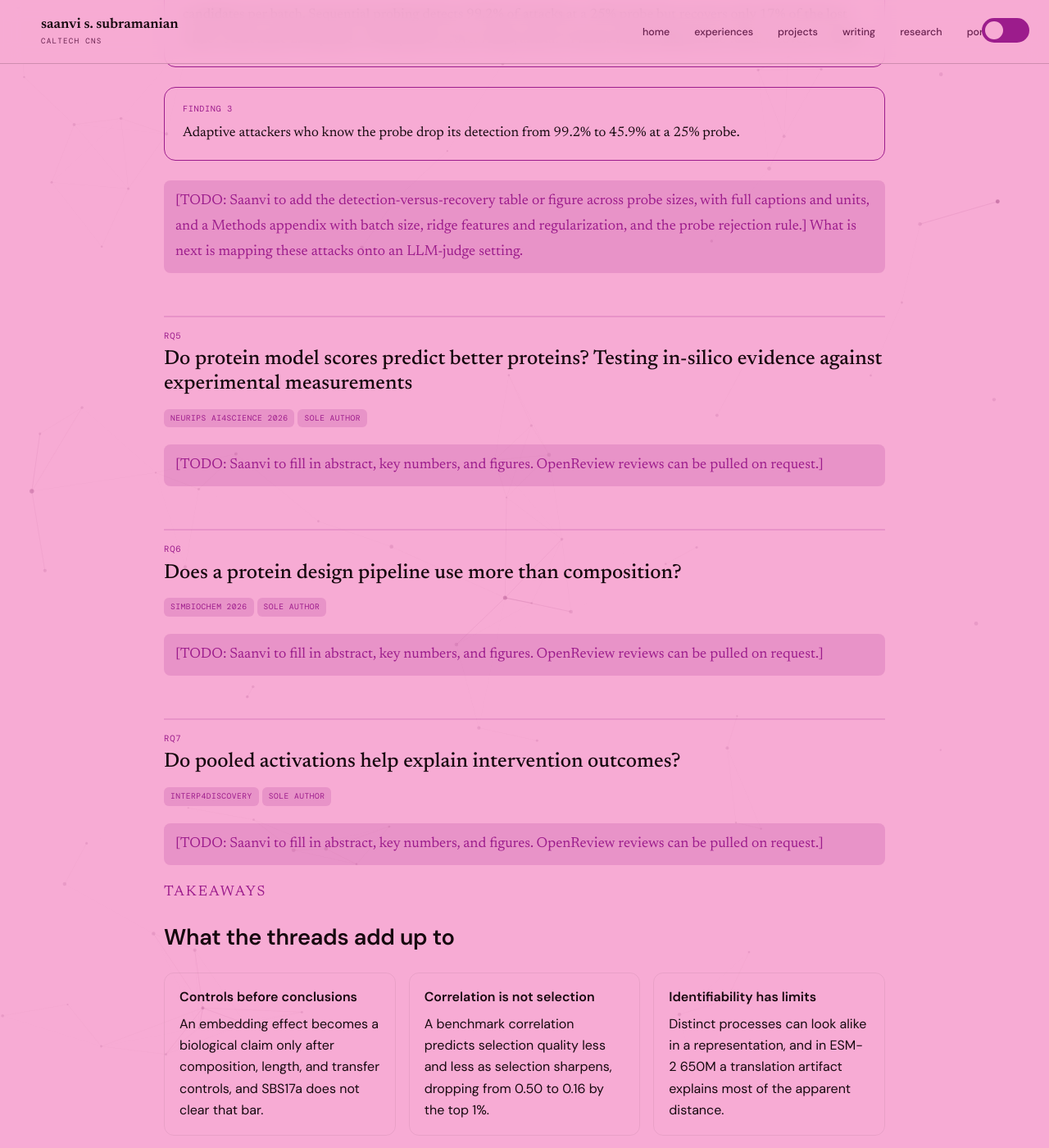
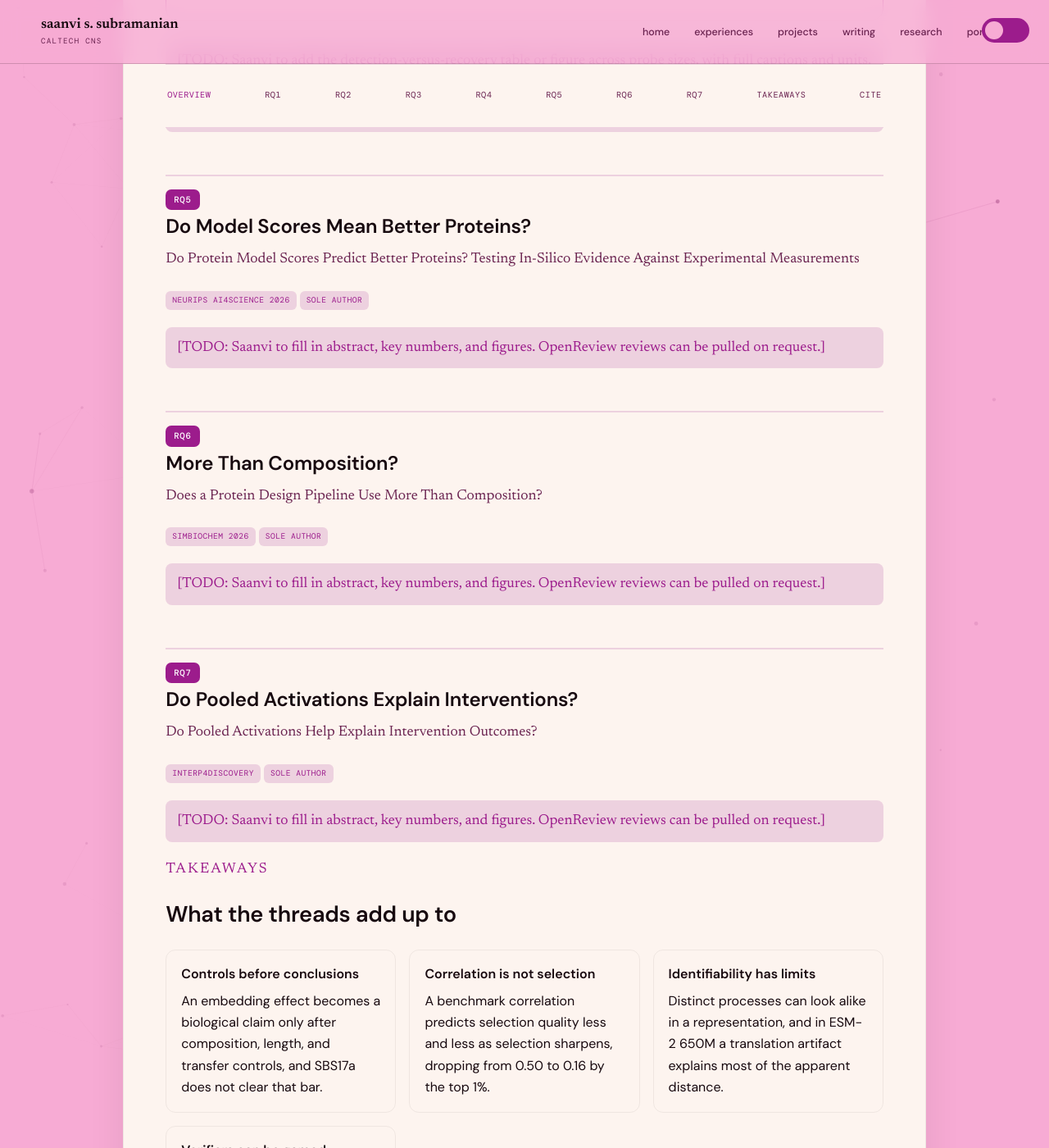
Before and after one commit to saanviiyer/saanviiyer.github.io, a Jekyll site: the page built from pages/proj-protein-language-models.html, in a window 1280 px wide and 1400 px high, scrolled down 10120 px. Shown: the whole window at 82% size. Built offline with Jekyll 4.4.1, drawn with Linux system fonts in a browser that asks for light colours; some web fonts are replaced; some of the changed text lies outside the part shown.

Commit message:
Tighten thread titles, add official-title subtitles, and restyle detail pages after BioMirage: two-column header, sticky section nav, badge headers

```diff
--- a/_layouts/project.html
+++ b/_layouts/project.html
@@ -1,20 +1,58 @@
 ---
 layout: default
 ---
-<article class="bm">
+<article class="pp-wrap" id="top">
+  <div class="bm-head">
+    <div class="bm-head-main">
       <p class="bm-eyebrow"><a href="{{ '/projects/' | relative_url }}">&larr; projects</a></p>
       <h1 class="bm-title">{{ page.title }}</h1>
       <p class="bm-authors">{{ page.authors | default: "Saanvi S. Subramanian" }}</p>
       {% if page.affiliation %}<p class="bm-affil">{{ page.affiliation }}</p>{% endif %}
-  {% if page.venues %}<p style="margin-top:12px;">{% for v in page.venues %}<span class="venue-badge">{{ v }}</span>{% endfor %}</p>{% endif %}
+      {% if page.venues %}<p class="bm-venues">{% for v in page.venues %}<span class="venue-badge">{{ v }}</span>{% endfor %}</p>{% endif %}
+      {% if page.links %}<p class="bm-links">{% for l in page.links %}<a href="{{ l.url }}" target="_blank" rel="noopener">{{ l.label }}</a>{% endfor %}</p>{% endif %}
       {% if page.hook %}<p class="bm-hook">{{ page.hook }}</p>{% endif %}
       {% if page.thesis %}<p class="bm-thesis">{{ page.thesis }}</p>{% endif %}
-  {% if page.links %}<p class="bm-links">{% for l in page.links %}<a href="{{ l.url }}" target="_blank" rel="noopener">{{ l.label }}</a>{% endfor %}</p>{% endif %}
-  {% if page.video %}<div class="bm-video">{{ page.video }}</div>{% endif %}
-</article>
+    </div>
+    <div class="bm-head-side">
+      <div class="bm-video">{% if page.video %}{{ page.video }}{% else %}[explainer video]{% endif %}</div>
+      <p class="bm-video-cap">{{ page.video_caption | default: "Short summary of the work." }}</p>
+    </div>
+  </div>
+
+  <nav class="pp-toc" id="ppToc" aria-label="On this page"></nav>
 
   <div class="pp-body">
     {{ content }}
   </div>
+</article>
 
 <p class="pp-back"><a href="{{ '/projects/' | relative_url }}">&larr; all projects</a></p>
+
+<script>
+(function () {
+  var toc = document.getElementById("ppToc");
+  if (!toc) return;
+  var links = [{ href: "#top", label: "Overview" }];
+  document.querySelectorAll(".pp-thread[id]").forEach(function (t) {
+    var tag = t.querySelector(".pp-thread-tag");
+    if (tag) links.push({ href: "#" + t.id, label: tag.textContent.trim() });
+  });
+  if (document.getElementById("takeaways")) links.push({ href: "#takeaways", label: "Takeaways" });
+  if (document.getElementById("cite")) links.push({ href: "#cite", label: "Cite" });
+  toc.innerHTML = links.map(function (l) { return '<a href="' + l.href + '">' + l.label + "</a>"; }).join("");
+  var map = {};
+  toc.querySelectorAll("a").forEach(function (a) { map[a.getAttribute("href").slice(1)] = a; });
+  try {
+    var obs = new IntersectionObserver(function (es) {
+      es.forEach(function (e) {
+        var a = map[e.target.id];
+        if (a && e.isIntersecting) {
+          toc.querySelectorAll("a").forEach(function (x) { x.classList.remove("on"); });
+          a.classList.add("on");
+        }
+      });
+    }, { rootMargin: "-25% 0px -70% 0px" });
+    document.querySelectorAll(".pp-thread[id], #takeaways, #top").forEach(function (el) { obs.observe(el); });
+  } catch (e) {}
+})();
+</script>
--- a/assets/css/style.css
+++ b/assets/css/style.css
@@ -1078,3 +1078,27 @@
 .todo-note { font-family: var(--mono); font-size: 0.76rem; color: var(--accent); background: var(--accent-soft); border-radius: 8px; padding: 10px 14px; margin: 14px 0; }
 .pp-back { max-width: 880px; margin: 40px auto 0; }
 .pp-back a { color: var(--accent); font-family: var(--mono); font-size: 0.7rem; text-transform: uppercase; letter-spacing: 0.06em; text-decoration: none; }
+.pp-thread-sub { font-family: var(--mono); font-size: 0.72rem; line-height: 1.5; color: var(--muted); margin: -2px 0 10px; }
+
+/* BioMirage-style project detail: unified card, two-column header, sticky section nav */
+.pp-wrap { max-width: 980px; margin: 0 auto; background: var(--read-card); border: 1px solid var(--read-card-edge); border-radius: 24px; padding: clamp(26px,4vw,56px); box-shadow: 0 16px 46px rgba(23,9,15,0.08); }
+.bm-head { display: grid; grid-template-columns: 1.25fr 0.75fr; gap: 40px; align-items: start; }
+@media (max-width: 780px) { .bm-head { grid-template-columns: 1fr; gap: 24px; } }
+.bm-head-main .bm-title { margin-top: 0; }
+.bm-venues { margin-top: 16px; }
+.bm-head-side { position: sticky; top: 94px; }
+@media (max-width: 780px) { .bm-head-side { position: static; } }
+.bm-video-cap { font-family: var(--mono); font-size: 0.68rem; color: var(--muted); margin-top: 8px; }
+
+.pp-toc { position: sticky; top: 78px; z-index: 6; display: flex; flex-wrap: wrap; gap: 4px 16px; margin: 30px 0 4px; padding: 11px 2px; background: var(--read-card); border-top: 1px solid var(--accent-soft); border-bottom: 1px solid var(--accent-soft); }
+.pp-toc a { font-family: var(--mono); font-size: 0.64rem; letter-spacing: 0.05em; text-transform: uppercase; color: var(--muted); text-decoration: none; }
+.pp-toc a:hover, .pp-toc a.on { color: var(--accent); }
+@media (max-width: 780px) { .pp-toc { position: static; } }
+
+.pp-wrap .pp-body { max-width: none; margin: 0; }
+.pp-wrap .pp-back { max-width: none; }
+.pp-thread { scroll-margin-top: 150px; }
+#top { scroll-margin-top: 90px; }
+.pp-thread-tag { display: inline-block; background: var(--accent); color: #fff; border-radius: 7px; padding: 4px 10px; font-weight: 500; }
+.pp-thread-title { font-weight: 600; font-family: var(--sans); font-size: 1.5rem; letter-spacing: -0.01em; }
+.pp-section-num { scroll-margin-top: 150px; }
--- a/pages/proj-protein-language-models.html
+++ b/pages/proj-protein-language-models.html
@@ -65,7 +65,8 @@
 <!-- ===================== RQ1 ===================== -->
 <section class="pp-thread" id="rq1">
   <div class="pp-thread-tag">RQ1</div>
-  <h3 class="pp-thread-title">No BLAST, New Problems! Auditing homology-free protein-function prediction</h3>
+  <h3 class="pp-thread-title">Auditing Protein-Function Prediction</h3>
+  <p class="pp-thread-sub">No BLAST, New Problems! Auditing Homology-Free Protein-Function Prediction</p>
   <p><span class="venue-badge">WiML @ NeurIPS 2026</span><span class="venue-badge">Top 15% of accepted</span><span class="venue-badge">Sole author</span></p>
   <p class="bm-links"><a href="https://openreview.net/forum?id=hsb1l06LlF" target="_blank" rel="noopener">Paper</a><a href="https://github.com/saanviiyer/protein-lm-audits/tree/main/prism" target="_blank" rel="noopener">Code</a></p>
 
@@ -132,7 +133,8 @@
 <!-- ===================== RQ2 ===================== -->
 <section class="pp-thread" id="rq2">
   <div class="pp-thread-tag">RQ2</div>
-  <h3 class="pp-thread-title">Does benchmark correlation predict selection quality for protein design?</h3>
+  <h3 class="pp-thread-title">Do Benchmarks Predict Better Designs?</h3>
+  <p class="pp-thread-sub">Does Benchmark Correlation Predict Selection Quality for Protein Design?</p>
   <p><span class="venue-badge">NeurIPS Trust-AI-Eval 2026</span><span class="venue-badge">NeurIPS GEM Bio 2026</span><span class="venue-badge">Sole author</span></p>
   <p class="bm-links"><a href="https://openreview.net/forum?id=KxSFpyRXzp" target="_blank" rel="noopener">Paper</a></p>
 
@@ -165,10 +167,10 @@
 <!-- ===================== RQ3 ===================== -->
 <section class="pp-thread" id="rq3">
   <div class="pp-thread-tag">RQ3</div>
-  <h3 class="pp-thread-title">Representational identifiability limits action selection in a protein-design agent</h3>
-  <p><span class="venue-badge">NeurIPS AgenticLS 2026</span><span class="venue-badge">Sole author</span></p>
+  <h3 class="pp-thread-title">Identifiability in Protein-Design Agents</h3>
+  <p class="pp-thread-sub">Representational Identifiability Limits Action Selection in a Protein-Design Agent</p>
+  <p><span class="venue-badge">NeurIPS AgenticLS 2026</span><span class="venue-badge">MoML 2026 (MIT)</span><span class="venue-badge">Sole author</span></p>
   <p class="bm-links"><a href="https://openreview.net/forum?id=GhNJ7TTUyi" target="_blank" rel="noopener">Paper</a></p>
-  <p class="todo-note">[TODO: Saanvi to confirm whether this is the same work as the "Action Identifiability in Protein-Design Agents" talk listed as MoML 2026, and which title to display.]</p>
 
   <p>If an agent is going to choose an action from a model's representation, two genuinely different actions must not look the same in that representation. This thread tests, in ESM-2 650M and under this search setup, whether distinct mutational processes stay distinguishable, and finds that much of the apparent distance is an artifact of how sequences are translated.</p>
 
@@ -190,7 +192,8 @@
 <!-- ===================== RQ4 ===================== -->
 <section class="pp-thread" id="rq4">
   <div class="pp-thread-tag">RQ4</div>
-  <h3 class="pp-thread-title">When the verifier is wrong: red-teaming agent verification where ground truth exists</h3>
+  <h3 class="pp-thread-title">Red-Teaming Agent Verifiers</h3>
+  <p class="pp-thread-sub">When the Verifier Is Wrong: Red-Teaming Agent Verification Where Ground Truth Exists</p>
   <p><span class="venue-badge">NeurIPS Verify-Agents 2026</span><span class="venue-badge">Sole author</span></p>
   <p class="bm-links"><a href="https://openreview.net/forum?id=RyzGAFDM8S" target="_blank" rel="noopener">Paper</a></p>
 
@@ -224,7 +227,8 @@
 <!-- ===================== RQ5 ===================== -->
 <section class="pp-thread" id="rq5">
   <div class="pp-thread-tag">RQ5</div>
-  <h3 class="pp-thread-title">Do protein model scores predict better proteins? Testing in-silico evidence against experimental measurements</h3>
+  <h3 class="pp-thread-title">Do Model Scores Mean Better Proteins?</h3>
+  <p class="pp-thread-sub">Do Protein Model Scores Predict Better Proteins? Testing In-Silico Evidence Against Experimental Measurements</p>
   <p><span class="venue-badge">NeurIPS AI4Science 2026</span><span class="venue-badge">Sole author</span></p>
   <p class="todo-note">[TODO: Saanvi to fill in abstract, key numbers, and figures. OpenReview reviews can be pulled on request.]</p>
 </section>
@@ -232,7 +236,8 @@
 <!-- ===================== RQ6 ===================== -->
 <section class="pp-thread" id="rq6">
   <div class="pp-thread-tag">RQ6</div>
-  <h3 class="pp-thread-title">Does a protein design pipeline use more than composition?</h3>
+  <h3 class="pp-thread-title">More Than Composition?</h3>
+  <p class="pp-thread-sub">Does a Protein Design Pipeline Use More Than Composition?</p>
   <p><span class="venue-badge">Simbiochem 2026</span><span class="venue-badge">Sole author</span></p>
   <p class="todo-note">[TODO: Saanvi to fill in abstract, key numbers, and figures. OpenReview reviews can be pulled on request.]</p>
 </section>
@@ -240,12 +245,13 @@
 <!-- ===================== RQ7 ===================== -->
 <section class="pp-thread" id="rq7">
   <div class="pp-thread-tag">RQ7</div>
-  <h3 class="pp-thread-title">Do pooled activations help explain intervention outcomes?</h3>
+  <h3 class="pp-thread-title">Do Pooled Activations Explain Interventions?</h3>
+  <p class="pp-thread-sub">Do Pooled Activations Help Explain Intervention Outcomes?</p>
   <p><span class="venue-badge">Interp4Discovery</span><span class="venue-badge">Sole author</span></p>
   <p class="todo-note">[TODO: Saanvi to fill in abstract, key numbers, and figures. OpenReview reviews can be pulled on request.]</p>
 </section>
 
-<p class="pp-section-num">Takeaways</p>
+<p class="pp-section-num" id="takeaways">Takeaways</p>
 <h2 class="pp-section-title">What the threads add up to</h2>
 
 <div class="takeaways">
@@ -259,7 +265,7 @@
   <p><strong>Limitations across the line.</strong> Each result is scoped to the framework, model, and search setup it was measured in. The audits are demonstrated rather than proven general, several threads reuse a small set of assays or signatures, and the appendices marked above still need to be filled before any of these numbers should be quoted outside the papers.</p>
 </div>
 
-<p class="pp-section-num">Cite</p>
+<p class="pp-section-num" id="cite">Cite</p>
 <div class="bibtex">@inproceedings{subramanian2026noblast,
   author    = {Saanvi S. Subramanian},
   title     = {No BLAST, New Problems! Auditing Homology-Free Protein-Function Prediction},
```
Also changed, not shown: pages/proj-clinical-ml.html (+8 -5 lines). Lines whose indentation alone changed are shown as unchanged.
